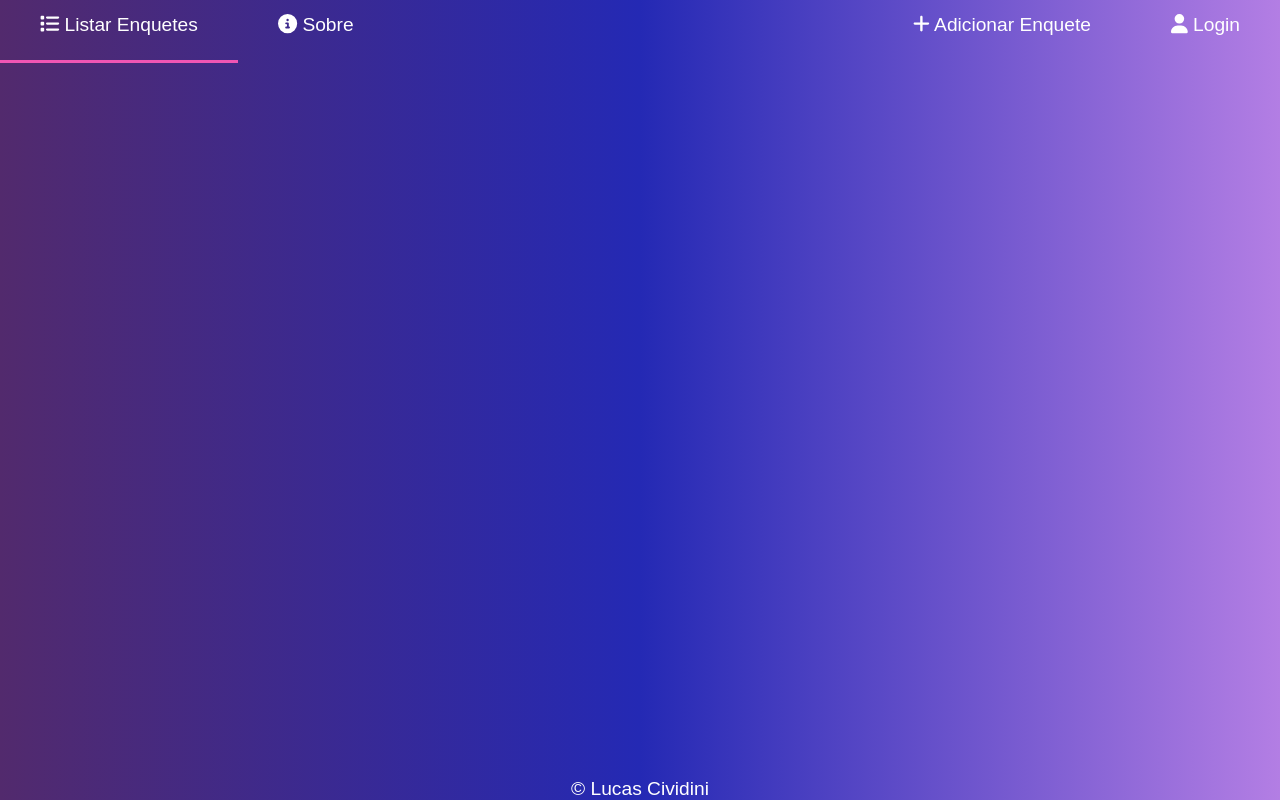
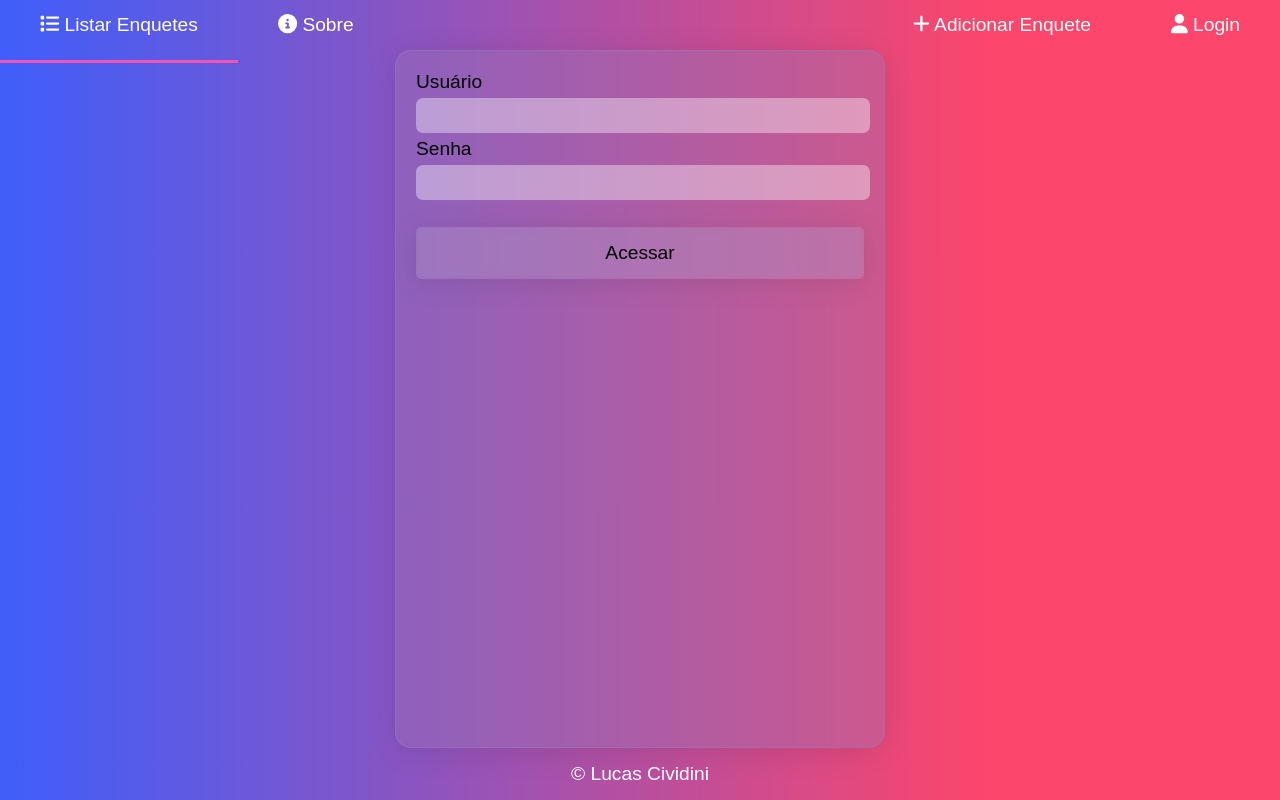
Before and after one commit to cividinilucas/enquete-vite, a React (Vite) app: page /login in a window 1280 px wide. Built offline with nearby package versions, Linux system fonts and the light colour scheme.

Commit message:
design changes

```diff
--- a/src/App.css
+++ b/src/App.css
@@ -6,8 +6,8 @@
 }
 
 body {
-  background: rgb(131,58,180);
-  background: linear-gradient(90deg, rgb(82, 42, 109) 0%, rgb(36, 41, 180) 50%, rgb(179, 126, 228) 100%);
+  background: rgb(63,94,251);
+  background: linear-gradient(90deg, rgba(63,94,251,1) 0%, rgba(98,90,224,1) 16%, rgba(252,70,107,1) 77%);
   font-size: 1.2em;
   font-family:sans-serif;
   margin: 0;
@@ -45,9 +45,52 @@ footer{
   color: #fff;
   display: flex;
   justify-content: center;
+  padding: 15px;
 }
 
 main{
   display: flex;
   flex: 1;
+  justify-content: center;
 }
+
+section{
+background: rgba(151, 121, 182, 0.35);
+border-radius: 16px;
+box-shadow: 0 4px 30px rgba(0, 0, 0, 0.1);
+backdrop-filter: blur(0.7px);
+-webkit-backdrop-filter: blur(0.7px);
+border: 1px solid rgba(151, 121, 182, 0.54);
+padding: 20px;
+width: 35%;
+}
+
+input{
+  border: 0;
+  border-bottom: 2px solid transparent #c2c2c2;
+  border-radius: 7px;
+  height: 25px;
+  font-size: 1.7em;
+  padding: 5px;
+  margin: 5px 0;
+  background-color: rgba(255, 255, 255, 0.384);
+  outline: none;
+  color: #fff;
+  width: 99%;
+}
+
+button{
+  background: rgba(255, 255, 255, 0.09);
+  border-radius: 16px;
+  box-shadow: 0 4px 30px rgba(0, 0, 0, 0.1);
+  backdrop-filter: blur(3.8px);
+  -webkit-backdrop-filter: blur(3.8px);
+  border: 1px solid rgba(255, 255, 255, 0.3);
+  color: rgb(0, 0, 0);
+  padding: 15px;
+  border: 0 transparent;
+  border-radius: 5px;
+  cursor: pointer;
+  font-size: 1em;
+  width: 100%;
+}
--- a/src/config/routes.jsx
+++ b/src/config/routes.jsx
@@ -1,13 +1,18 @@
 import React from "react";
 import { Route, Routes } from "react-router-dom";
+
+import ListarEnquete from "../pages/ListarEnquete";
+import Sobre from "../pages/Sobre";
+import Login from "../pages/Login";
+import AdicionarEnquete from "../pages/AdicionarEnquete";
 
 function Rotas(){
     return(
         <Routes>
-            <Route path="/listar-enquetes"></Route>
-            <Route path="/sobre"></Route>
-            <Route path="/adicionar-enquete"></Route>
-            <Route path="/login"></Route>
+            <Route path="/listar-enquetes" element={<ListarEnquete/>}></Route>
+            <Route path="/sobre" element={<Sobre></Sobre>}></Route>
+            <Route path="/adicionar-enquete" element={<AdicionarEnquete/>}></Route>
+            <Route path="/login" element={<Login/>}></Route>
         </Routes>
     )
 }
--- a/src/index.css
+++ b/src/index.css
@@ -66,5 +66,6 @@ button:focus-visible {
   }
   button {
     background-color: #f9f9f9;
+
   }
 }
--- /dev/null
+++ b/src/pages/AdicionarEnquete.jsx
@@ -0,0 +1,9 @@
+import React from "react";
+
+const AdicionarEnquete = () => {
+
+        return <section> AdicionarEnquete </section>
+
+}
+
+export default AdicionarEnquete;
--- /dev/null
+++ b/src/pages/ListarEnquete.jsx
@@ -0,0 +1,9 @@
+import React from "react";
+
+const ListarEnquete = () => {
+
+        return <section> Página Lista enquete </section>
+
+}
+
+export default ListarEnquete;
--- a/src/pages/Login.jsx
+++ b/src/pages/Login.jsx
@@ -0,0 +1,23 @@
+import React from "react";
+
+const Login = () => {
+
+        return(
+        <section>
+            <form>
+                <label> Usuário </label>
+                <br/>
+                <input type="text"/>
+                <br />
+                <label> Senha </label>
+                <br />
+                <input type="password"/>
+                <br />
+                <br />
+                <button type="submit"> Acessar </button>
+            </form>
+        </section>
+        )
+}
+
+export default Login;
--- /dev/null
+++ b/src/pages/Sobre.jsx
@@ -0,0 +1,9 @@
+import React from "react";
+
+const Sobre = () => {
+
+        return <section> Sobre </section>
+
+}
+
+export default Sobre;
```
